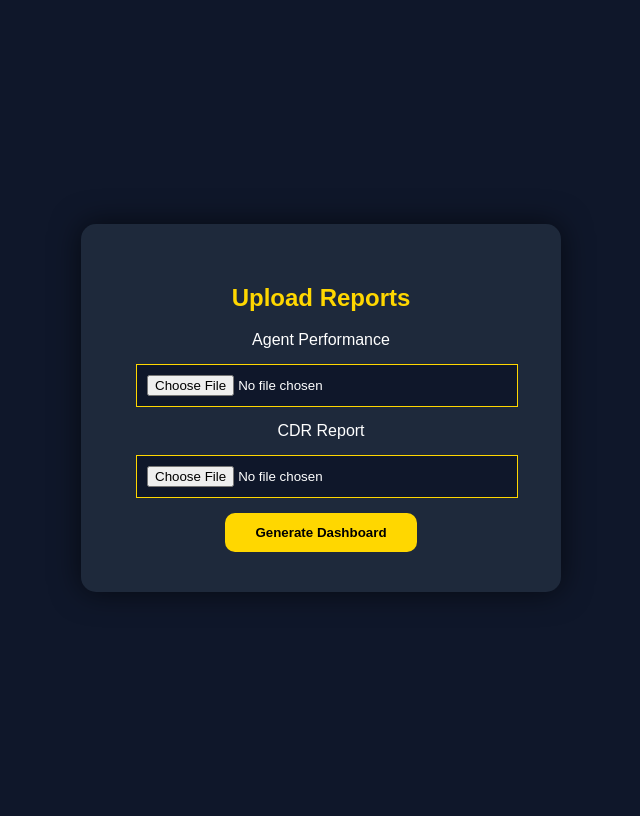
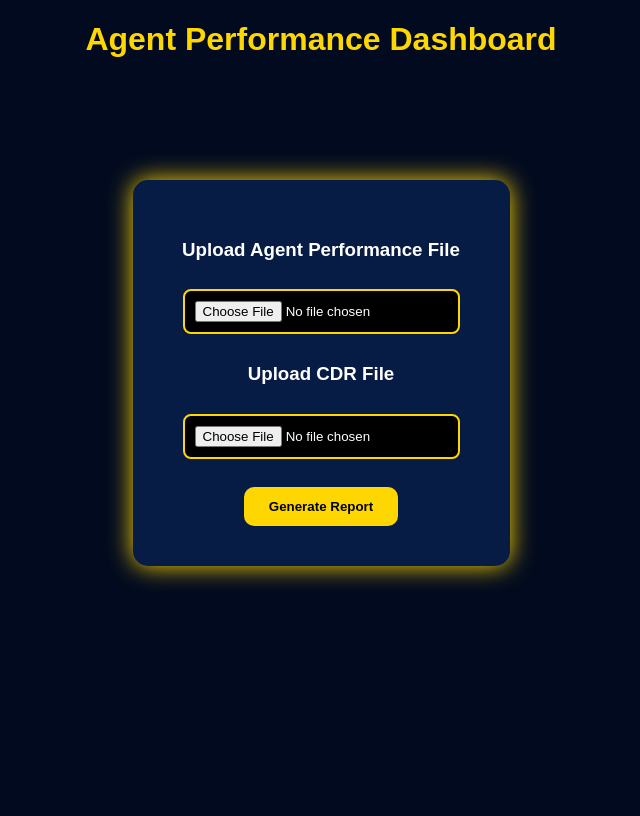
Before and after one commit to Viratmalakar/apr, a Flask app: page / in a window 1280 px wide. Shown: the whole page, without its empty margins (319-959 px from the left). After the commit the page ends 585 px from the top, so only its background shows below. Run offline with Flask 3, Linux system fonts and the light colour scheme.

Commit message:
Update upload.html

```diff
--- a/templates/upload.html
+++ b/templates/upload.html
@@ -2,57 +2,49 @@
 <html>
 <head>
 
-<title>Agent Dashboard Upload</title>
+<title>Agent Performance Dashboard</title>
 
 <style>
 
 body{
-background:#0f172a;
+background:#020a1f;
 color:white;
 font-family:Arial;
-display:flex;
-justify-content:center;
-align-items:center;
-height:100vh;
+text-align:center;
 }
 
 .box{
-
-background:#1e293b;
+margin-top:100px;
+background:#071c44;
 padding:40px;
+display:inline-block;
 border-radius:15px;
-box-shadow:0 0 30px rgba(0,0,0,0.6);
-width:400px;
-text-align:center;
-
+box-shadow:0px 0px 25px gold;
 }
 
 input{
-
-margin:15px;
+margin:10px;
 padding:10px;
-width:90%;
-background:#0f172a;
+border-radius:8px;
+border:2px solid gold;
+background:black;
 color:white;
-border:1px solid gold;
-
 }
 
 button{
 
-padding:12px 30px;
 background:gold;
+color:black;
+padding:12px 25px;
 border:none;
+border-radius:10px;
 font-weight:bold;
 cursor:pointer;
-border-radius:10px;
 
 }
 
 button:hover{
-
 background:orange;
-
 }
 
 </style>
@@ -61,25 +53,23 @@ background:orange;
 
 <body>
 
+<h1 style="color:gold">Agent Performance Dashboard</h1>
+
 <div class="box">
 
-<h2 style="color:gold">Upload Reports</h2>
+<form action="/generate" method="POST" enctype="multipart/form-data">
 
-<form action="/generate" method="post" enctype="multipart/form-data">
+<h3>Upload Agent Performance File</h3>
 
-Agent Performance
+<input type="file" name="agent_file" required>
 
-<input type="file" name="agent" required>
+<h3>Upload CDR File</h3>
 
-<br>
+<input type="file" name="cdr_file" required>
 
-CDR Report
+<br><br>
 
-<input type="file" name="cdr" required>
-
-<br>
-
-<button type="submit">Generate Dashboard</button>
+<button type="submit">Generate Report</button>
 
 </form>
 
```
